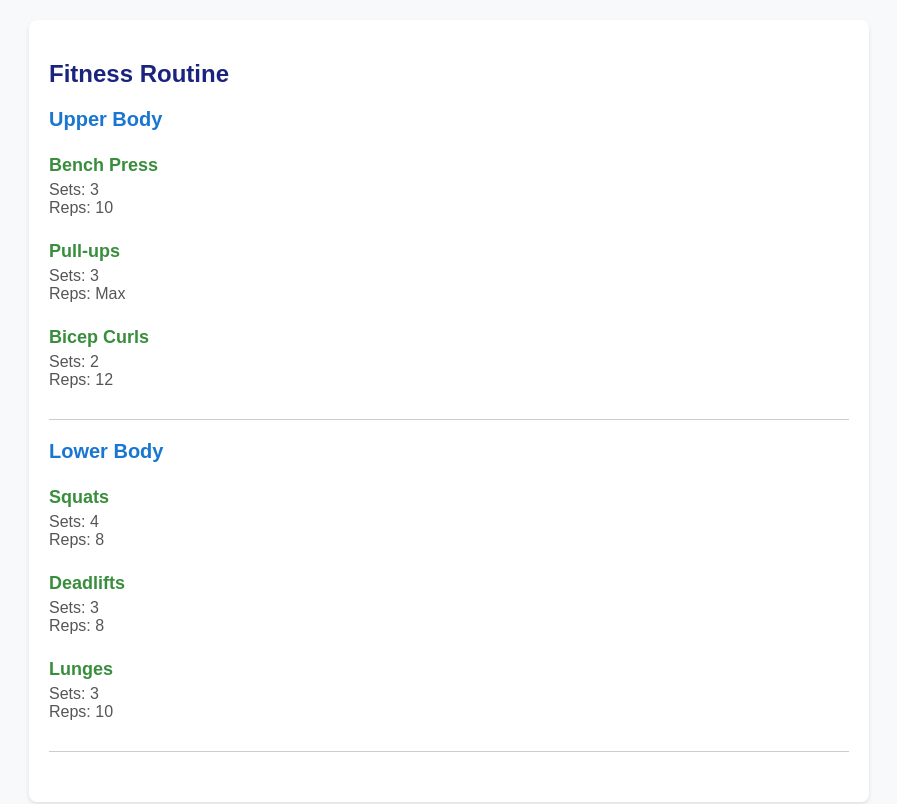
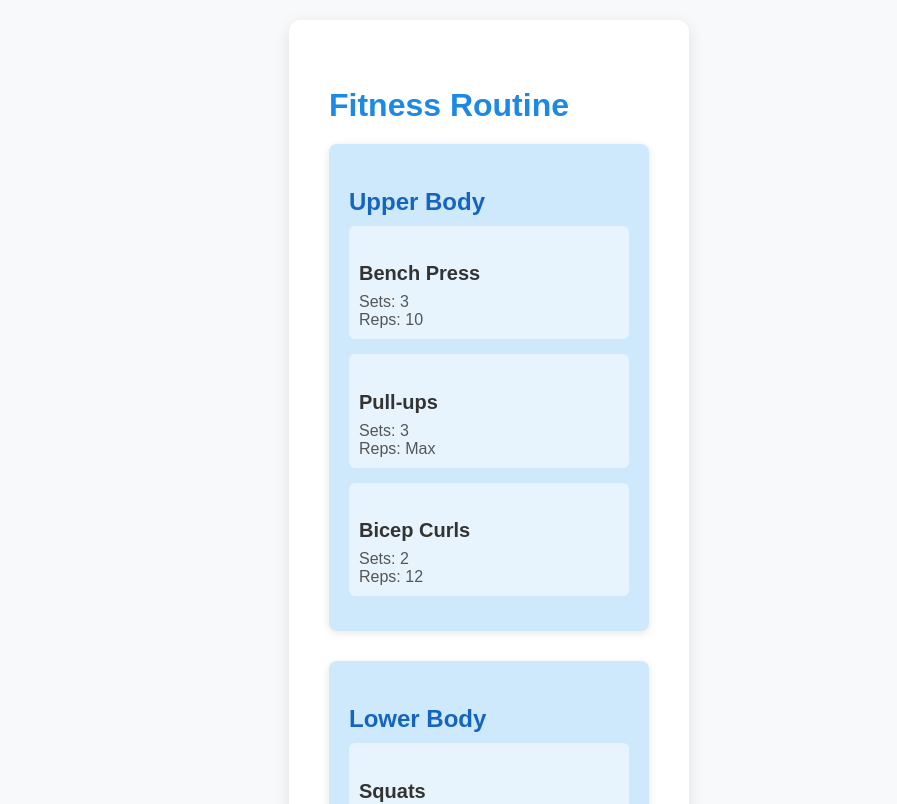
Before and after one commit to alc080341/FITIN-FE, a React (Create React App) app: page / in a window 1280 px wide. Shown: the top 804 px of the page, without its empty margins (191-1088 px from the left). Built offline with nearby package versions, Linux system fonts and the light colour scheme.

Commit message:
1.0.0: tweak basic CSS

```diff
--- a/src/App.css
+++ b/src/App.css
@@ -4,50 +4,59 @@ body {
   background-color: #f8f9fa;
   margin: 0;
   padding: 20px;
+  display: flex;
+  justify-content: center;
+  align-items: center;
+  min-height: 100vh;
 }
 
 .app {
+  width: 100%;
   max-width: 800px;
-  margin: 0 auto;
-  background-color: #fff;
-  padding: 20px;
-  border-radius: 8px;
-  box-shadow: 0 2px 4px rgba(0, 0, 0, 0.1);
+  background-color: #ffffff;
+  padding: 40px;
+  border-radius: 12px;
+  box-shadow: 0 4px 16px rgba(0, 0, 0, 0.1);
 }
 
 /* Program component styles */
 .program {
-  margin-bottom: 30px;
+  margin-bottom: 40px;
 }
 
 .program h2 {
-  color: #1a237e; /* Dark blue */
-  font-size: 24px;
-  margin-bottom: 10px;
+  color: #1e88e5; /* Dark blue */
+  font-size: 32px;
+  margin-bottom: 20px;
 }
 
 /* Workout component styles */
 .workout {
-  margin-bottom: 20px;
-  border-bottom: 1px solid #ccc;
-  padding-bottom: 20px;
+  margin-bottom: 30px;
+  padding: 20px;
+  background-color:#cfe9fc; /* Light blue */
+  border-radius: 8px;
+  box-shadow: 0 2px 8px rgba(0, 0, 0, 0.1);
 }
 
 .workout h3 {
-  color: #1976d2; /* Medium blue */
-  font-size: 20px;
+  color: #1565c0; /* Dark blue */
+  font-size: 24px;
   margin-bottom: 10px;
 }
 
 /* Exercise component styles */
 .exercise {
-  margin-bottom: 10px;
+  margin-bottom: 15px;
+  padding: 10px;
+  background-color: #e7f4fd; /* Light green */
+  border-radius: 6px;
 }
 
 .exercise h4 {
-  color: #388e3c; /* Green */
-  font-size: 18px;
-  margin-bottom: 5px;
+  color:#333333; /* Black */
+  font-size: 20px;
+  margin-bottom: 8px;
 }
 
 .exercise p {
```
